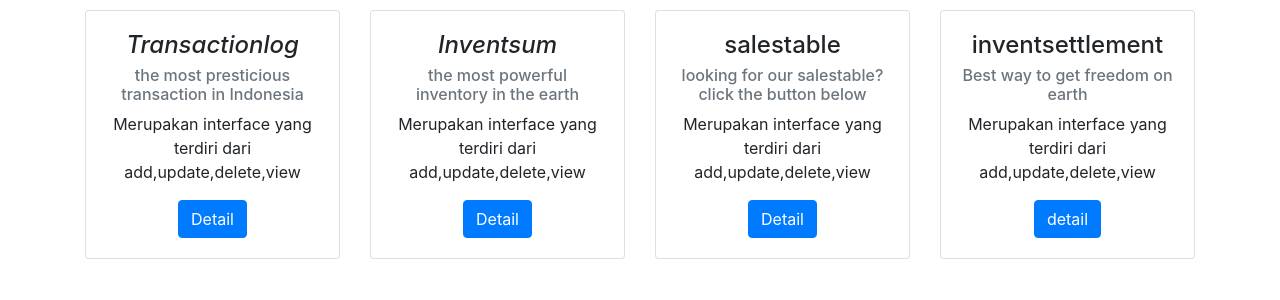
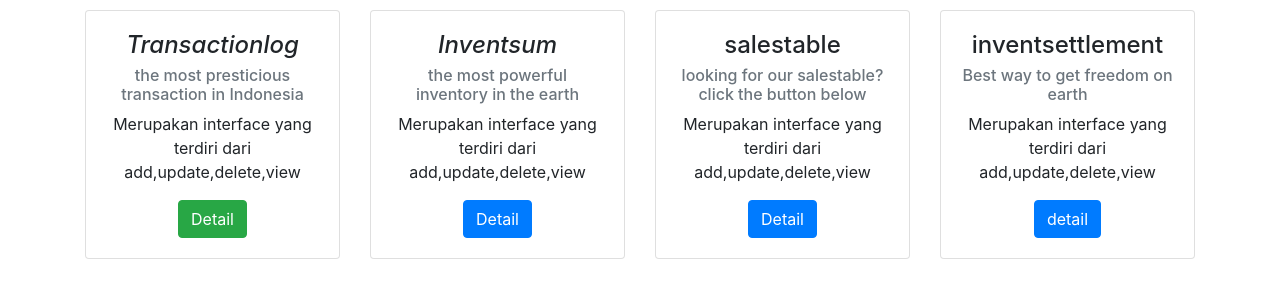
Before and after one commit to firmanputra908/crud-ci-cd, a CodeIgniter app: page /database/ in a window 1280 px wide. Shown: the part 318-618 px from the top of the page. Run offline with CodeIgniter, Linux system fonts and the light colour scheme.

Commit message:
changing detail color

```diff
--- a/application/views/home_view.php
+++ b/application/views/home_view.php
@@ -41,7 +41,7 @@
                             <h4 class="card-title"><i class="fas fa-anchor">Transactionlog</i></h4>
                             <h6 class="card-subtitle mb-2 text-muted">the most presticious transaction in Indonesia</h6>
                             <p class="card-text">Merupakan interface yang terdiri dari add,update,delete,view </p>
-                            <a href="<?php echo site_url('transactionlog'); ?> " class="btn btn-primary">Detail</a>
+                            <a href="<?php echo site_url('transactionlog'); ?> " class="btn btn-success">Detail</a>
                         </div>
                     </div>
                 </div>
```
